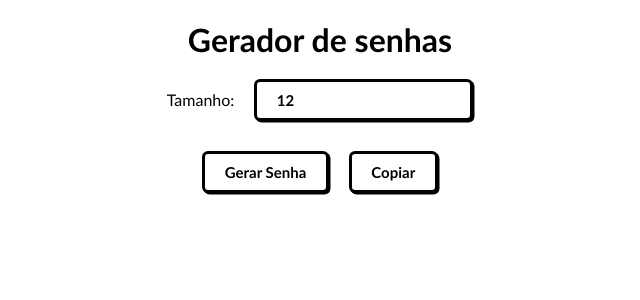
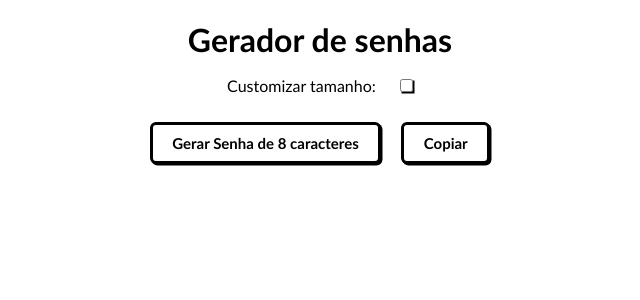
Before and after one commit to talitamarin/gerador-de-senha, a React (Vite) app: page / in a window 1280 px wide. Shown: the top 300 px of the page, without its empty margins (320-960 px from the left). Built offline with nearby package versions, Linux system fonts and the light colour scheme.

Commit message:
1 file modified

```diff
--- a/src/App.jsx
+++ b/src/App.jsx
@@ -3,7 +3,10 @@ import React, { useState, useTransition } from 'react';
 function App() {
   const [password, setPassword] = useState('');
   const [copyText, setCopyText] = useState('Copiar');
-  const [passwordSize, setPasswordSize] = useState(12);
+  const [passwordSize, setPasswordSize] = useState(1);
+  const [showInput, setShowInput] = useState(false);
+
+  const passSize = showInput ? passwordSize : 8;
 
   const generatePassword = () => {
     const charset =
@@ -18,6 +21,7 @@ function App() {
     setPassword(result);
     setCopyText('Copiar');
   };
+
   function copytoClipboard() {
     window.navigator.clipboard.writeText(password);
     setCopyText('Copiado!');
@@ -26,6 +30,17 @@ function App() {
   return (
     <div className="app">
       <h1>Gerador de senhas</h1>
+      <div>
+        <label htmlFor="showInput"> Customizar tamanho: </label>
+        <input
+          type="checkbox"
+          id="showInput"
+          value={showInput}
+          onChange={() => setShowInput((currentState) => !currentState)}
+        />
+      </div>
+
+      {showInput ? (
         <div>
           <label htmlFor="passwordSize">Tamanho:</label>
           <input
@@ -36,8 +51,11 @@ function App() {
             onChange={(ev) => setPasswordSize(ev.target.value)}
           />
         </div>
+      ) : null}
 
-      <button onClick={generatePassword}>Gerar Senha</button>
+      <button onClick={generatePassword}>
+        Gerar Senha de {passSize} caracteres{' '}
+      </button>
       <button onClick={copytoClipboard}>{copyText}</button>
       <div>{password}</div>
     </div>
```
Lines whose indentation alone changed are shown as unchanged.
